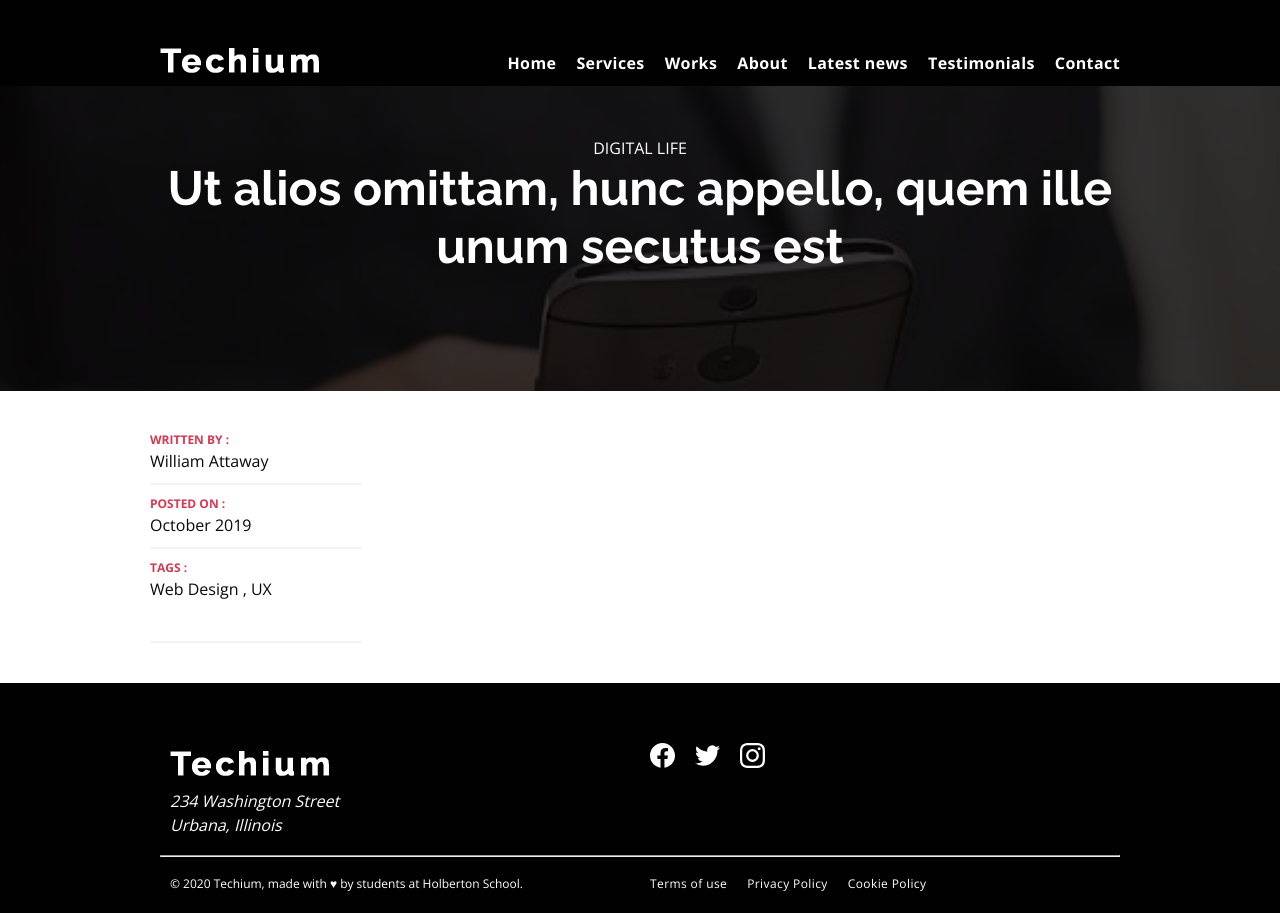
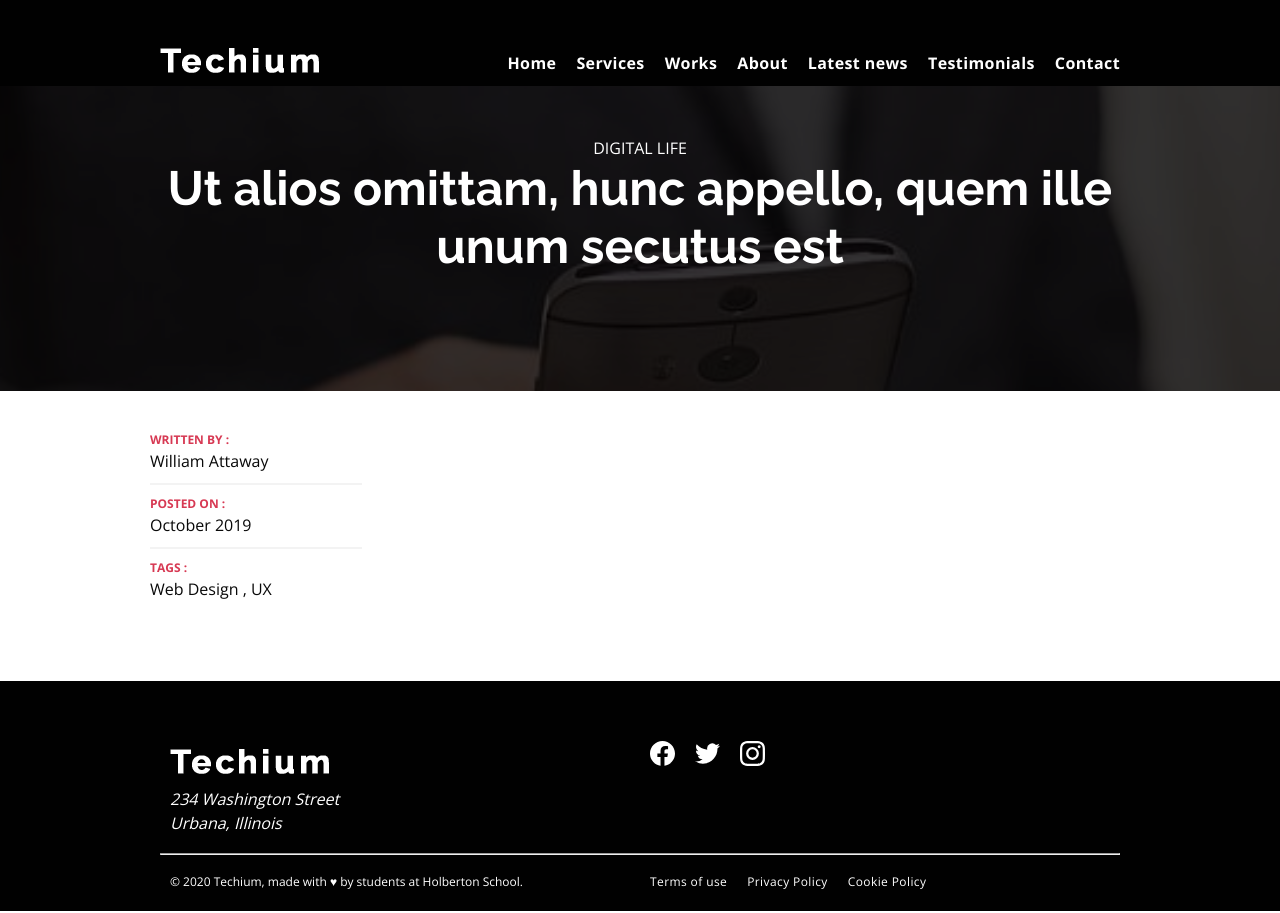
Before and after one commit to sevensquad7/holbertonschool-web_front_end, a plain HTML site: page 0x04-flexbox/13-article.html in a window 1280 px wide. Drawn offline with nearby package versions, Linux system fonts and the light colour scheme.

Commit message:
The meta list inside the aside section

```diff
--- a/0x04-flexbox/13-styles.css
+++ b/0x04-flexbox/13-styles.css
@@ -775,19 +775,16 @@ ul.row {
     display: block;
 }
 
-.post-meta-list,
-.post-meta-author,
-.post-meta-date,
-.post-meta-tag {
+.post-meta-list [class*='post-meta-'] {
     margin-bottom: 1rem;
     padding-bottom: 1rem;
     border-bottom: 0.2rem solid var(--color-light-grey);
-}
+  }
 
-.post-meta-list [class*='post-meta']:last-child{
+  .post-meta-list [class*='post-meta-']:last-child {
     border: none;
     margin-bottom: 3rem;
-}
+  }
 
 /* Tag list
     ============================= */
```
